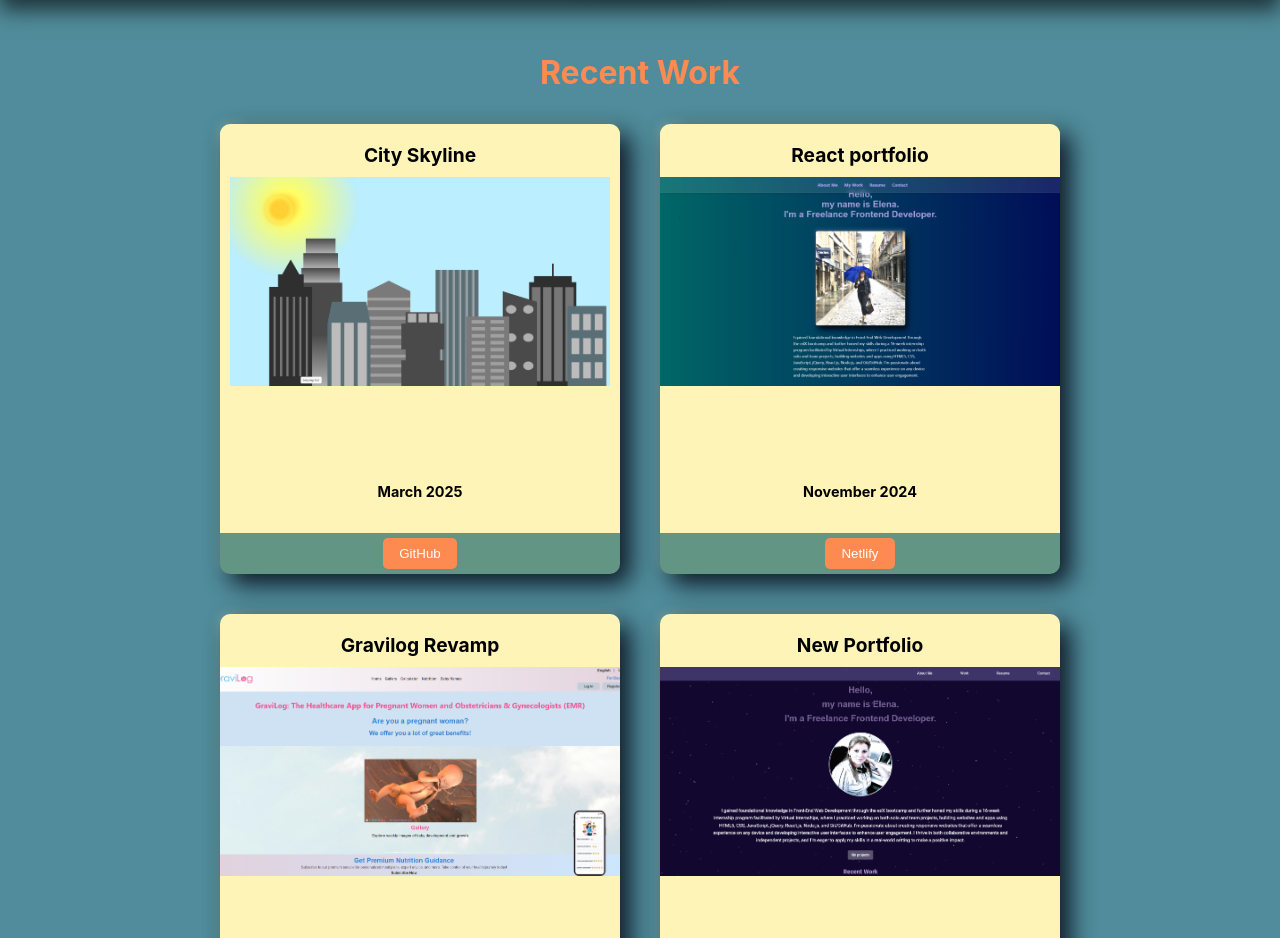
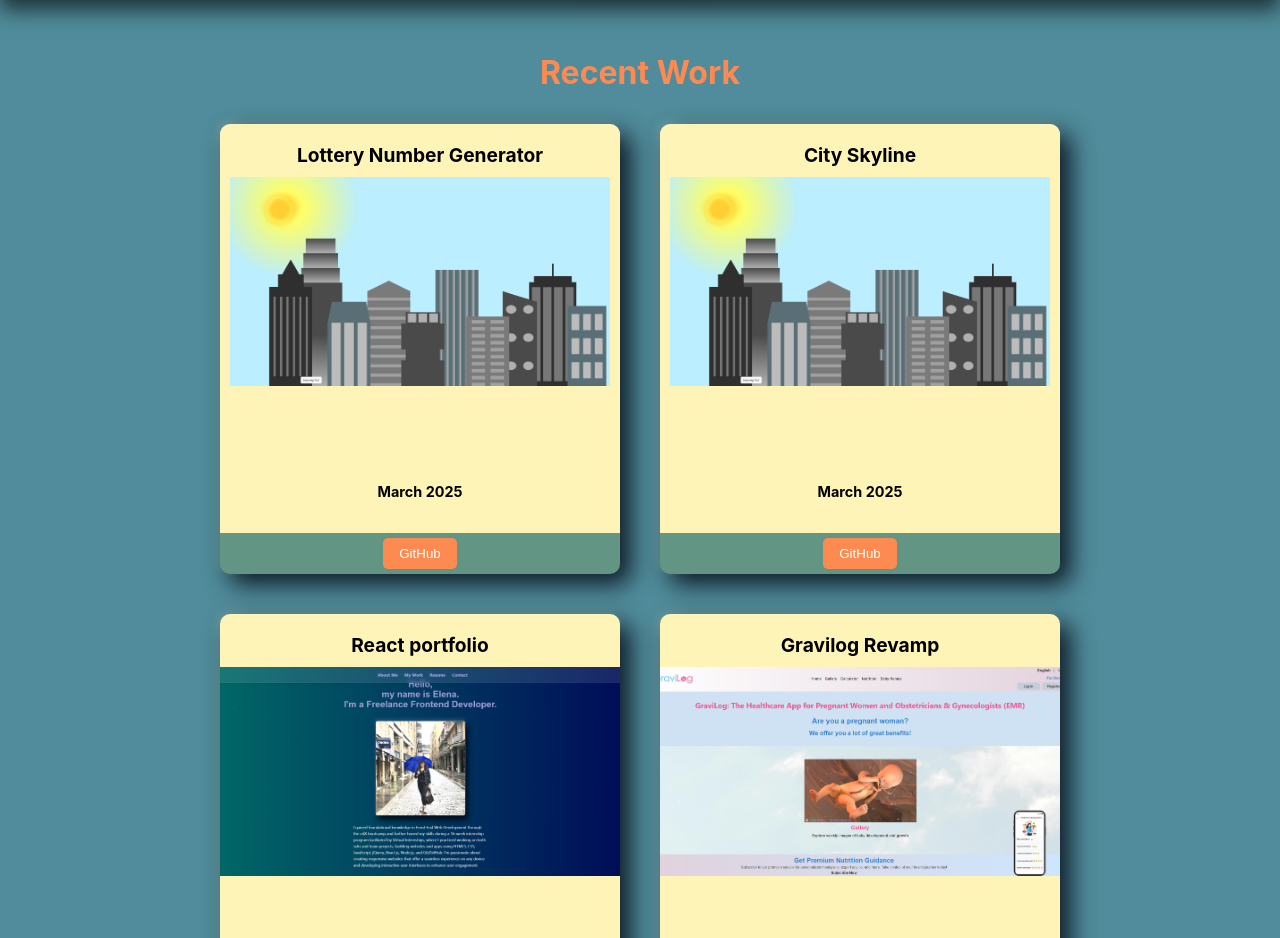
Before and after one commit to RusLena/react-portfolio, a React (Create React App) app: page / in a window 1280 px wide. Shown: the part 1140-2078 px from the top of the page. Built offline with nearby package versions, Linux system fonts and the light colour scheme.

Commit message:
added new project card

```diff
--- a/src/MyWork/MyWork.js
+++ b/src/MyWork/MyWork.js
@@ -14,6 +14,29 @@ const MyWork = () => {
         <h2>Recent Work</h2>
       </div>
       <div className={`cards-container ${clicked ? "clicked" : ""}`}>
+
+        {/*Lottery-Number-Generator*/}
+        <div
+          className="card"
+          onClick={handleClick}
+        >
+          <div className="project-content">
+            <h3>Lottery Number Generator</h3>
+            <div className="project-image">
+              <img className="project-img" src="./images/project8.png" alt="freecodecamp project" />
+            </div>
+            <p>This project is a web-based lottery numbers generating tool designed to generate random lottery numbers for various UK lotteries, such as EuroMillions, Lotto, and Set for Life. It fetches and displays historical lottery results and provides users with suggested numbers based on selected lotteries. The app features a user-friendly interface built using HTML, CSS, and JavaScript, with a Flask-based backend to handle the scraping of results and number generation. </p>
+            <strong className="date">March 2025</strong>
+          </div>
+          <div className="btn-container">
+            <button
+              className="btn"
+              onClick={() => window.open("https://github.com/RusLena/Lottery-Number-Generator.git", "_blank")}
+            >
+              GitHub
+            </button>
+          </div>
+        </div>
 
 {/* City-skyline Project Card */}
 <div
```
Also changed, not shown: public/images/project9.png (added).
